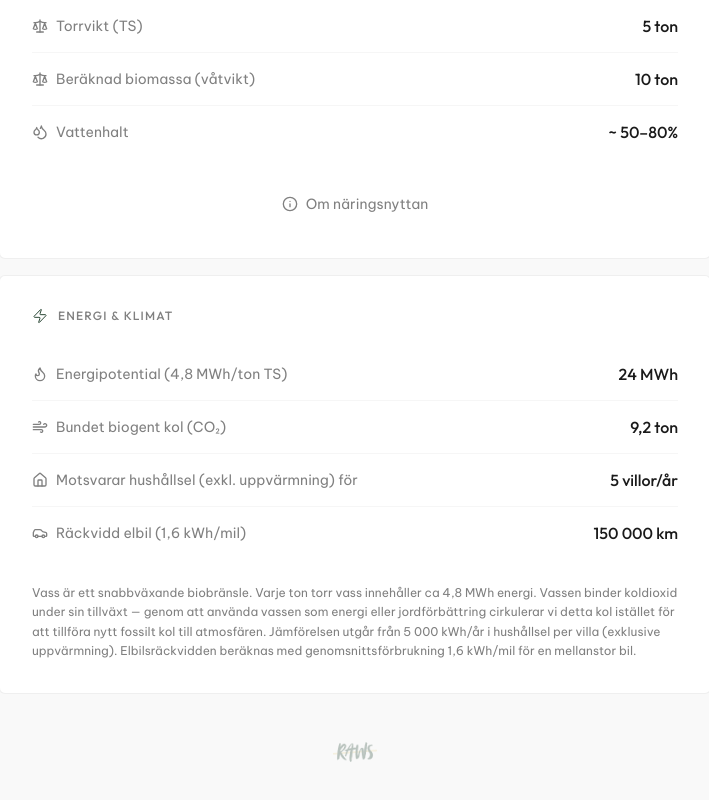
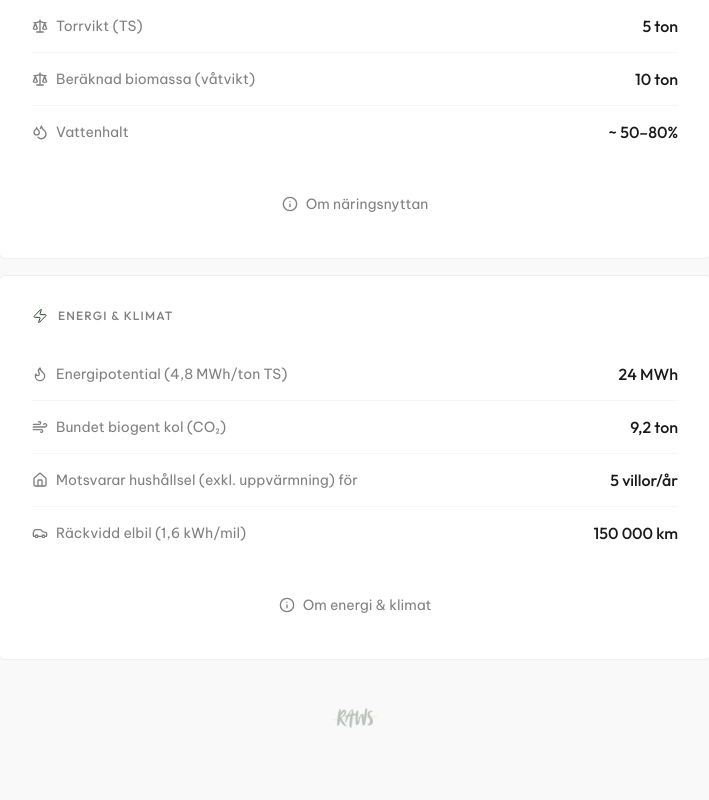
Before and after one commit to aiipraktiken-cmd/vasskalkylator, a React (Vite) app: page / in a window 1280 px wide. Shown: the part 1044-1844 px from the top of the page, without its empty margins (285-994 px from the left). Built offline with nearby package versions, Linux system fonts and the light colour scheme.

Commit message:
feat: hide energy explanation behind Om energi & klimat toggle

```diff
--- a/src/App.tsx
+++ b/src/App.tsx
@@ -22,6 +22,7 @@ export default function App() {
   const [season, setSeason] = useState<Season>('summer')
   const [showInfo, setShowInfo] = useState(false)
   const [showNaringsInfo, setShowNaringsInfo] = useState(false)
+  const [showEnergiInfo, setShowEnergiInfo] = useState(false)
   const [copied, setCopied] = useState<Copied>(null)
 
   function copy(value: number, which: Copied) {
@@ -362,13 +363,24 @@ export default function App() {
             </div>
           </div>
           <div className="mt-6">
-            <p className="text-xs font-body text-[#808080] leading-relaxed">
+            <button
+              onClick={() => setShowEnergiInfo(!showEnergiInfo)}
+              className="flex items-center gap-2 text-sm font-body text-[#808080] hover:text-[#294634] transition-colors mx-auto min-h-[44px] cursor-pointer"
+            >
+              <Info className="w-4 h-4" />
+              <span>Om energi &amp; klimat</span>
+            </button>
+            {showEnergiInfo && (
+              <div className="mt-4 bg-[#F9F9F9] border border-[#80808015] rounded-md p-6 text-sm font-body text-[#1A1A1A] leading-relaxed">
+                <p>
                   Vass är ett snabbväxande biobränsle. Varje ton torr vass innehåller ca 4,8 MWh energi.
                   Vassen binder koldioxid under sin tillväxt — genom att använda vassen som energi eller
                   jordförbättring cirkulerar vi detta kol istället för att tillföra nytt fossilt kol till atmosfären.
                   Jämförelsen utgår från 5 000 kWh/år i hushållsel per villa (exklusive uppvärmning).
                   Elbilsräckvidden beräknas med genomsnittsförbrukning 1,6 kWh/mil för en mellanstor bil.
                 </p>
+              </div>
+            )}
           </div>
         </div>
 
```
Lines whose indentation alone changed are shown as unchanged.
